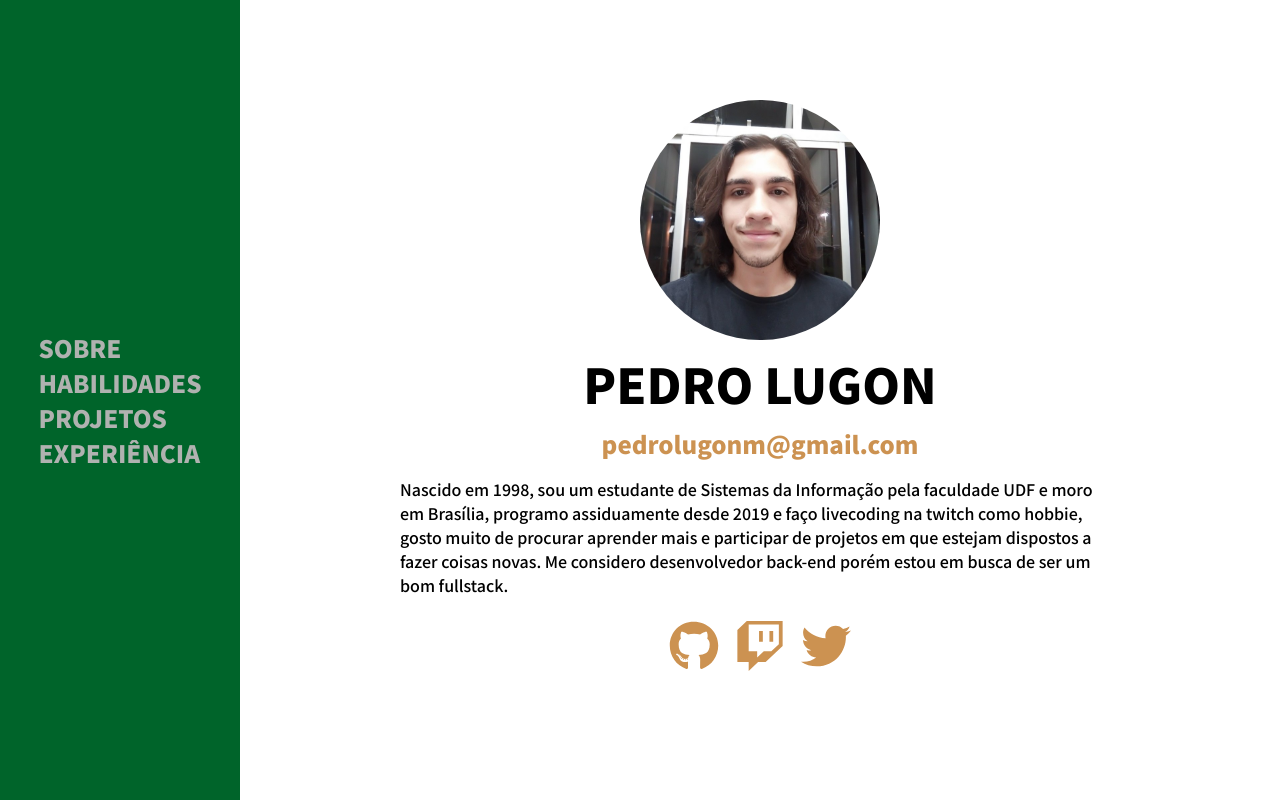
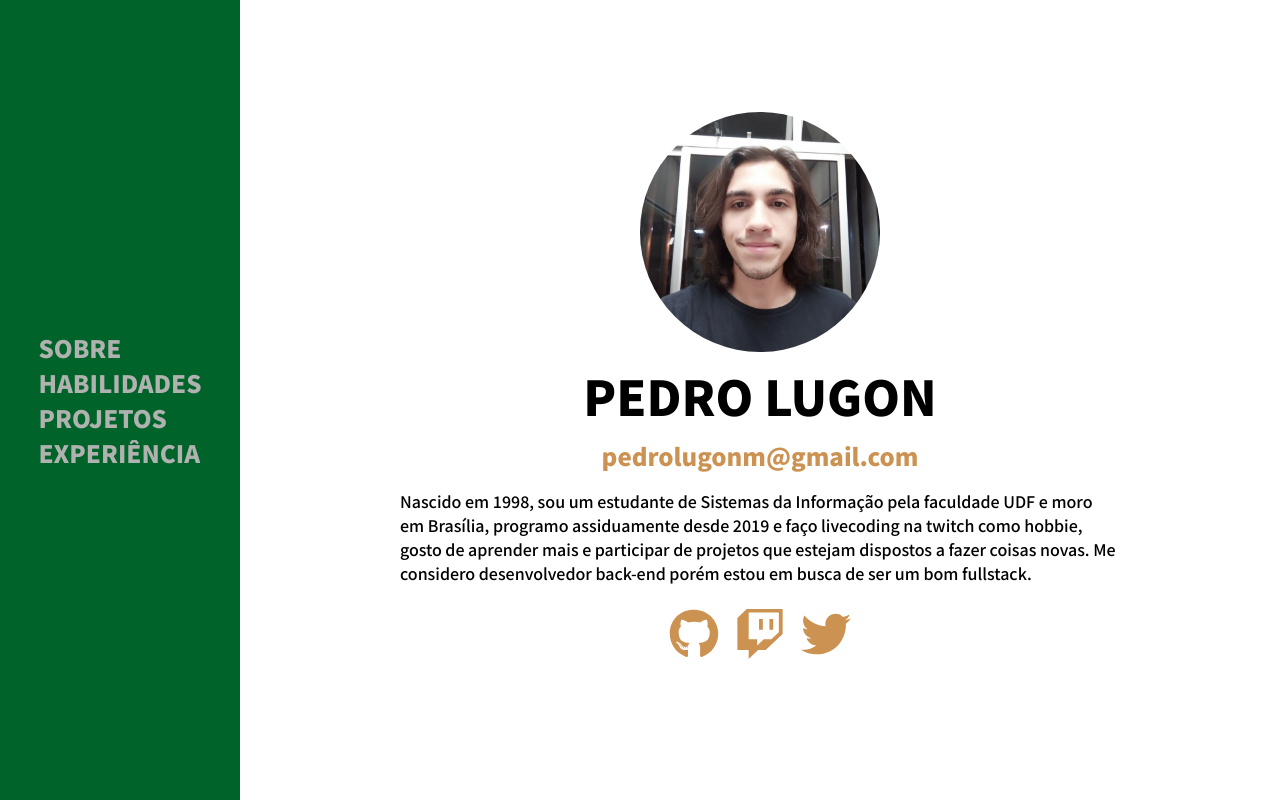
Before and after one commit to lugonpedro/lugon.dev, a React (Create React App) app: page / in a window 1280 px wide. Shown: the top 800 px of the page. Built offline with nearby package versions, Linux system fonts and the light colour scheme.

Commit message:
:bug: updating about

```diff
--- a/src/components/organisms/SectionAbout.jsx
+++ b/src/components/organisms/SectionAbout.jsx
@@ -16,10 +16,10 @@ function SectionAbout() {
       <p>
         Nascido em 1998, sou um estudante de Sistemas da Informação pela
         faculdade UDF e moro em Brasília, programo assiduamente desde 2019 e
-        faço livecoding na twitch como hobbie, gosto muito de procurar aprender
-        mais e participar de projetos em que estejam dispostos a fazer coisas
-        novas. Me considero desenvolvedor back-end porém estou em busca de ser
-        um bom fullstack.
+        faço livecoding na twitch como hobbie, gosto de aprender mais e
+        participar de projetos que estejam dispostos a fazer coisas novas. Me
+        considero desenvolvedor back-end porém estou em busca de ser um bom
+        fullstack.
       </p>
       <div className={styles.icons}>
         <a target="_blank" rel="noreferrer" href="http://github.com/1ugon">
```
